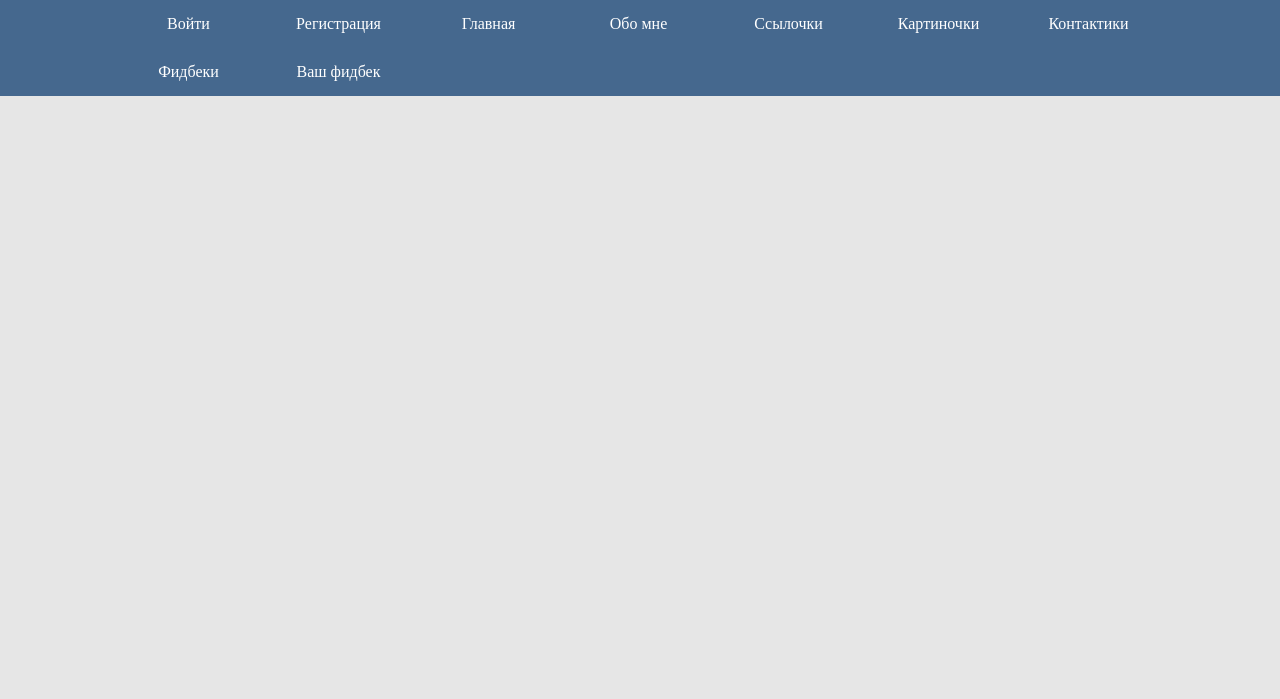
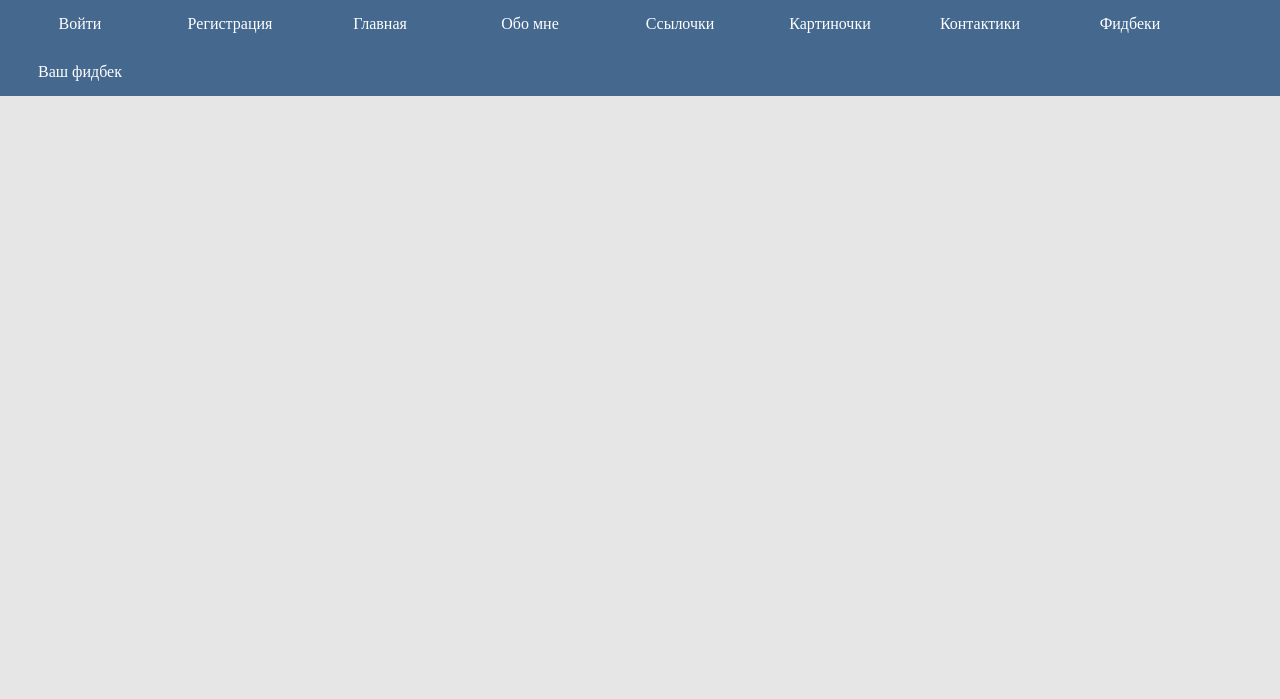
Before and after one commit to LevshinMisha/WEB, a Django app: template task1/mysite/templates/gallery.html in a window 1280 px wide. Shown: the top 699 px of the page. Run offline with Django 3.2, Linux system fonts and the light colour scheme; the template is opened without the code that fills it, so the values that code supplies are empty; parts of the project's set-up code (start-up, migrations or seed data) failed here and were passed over; grey boxes are pictures that could not be loaded.

Commit message:
Кароч, сделал центририрование для телефонов, а для простых смертных смешение по левому краю

```diff
--- a/task1/mysite/static/css/1.css
+++ b/task1/mysite/static/css/1.css
@@ -1,27 +1,10 @@
 body
 {
     background: rgba(230, 230, 230, 1);
-    width: 1365px;
     margin: auto;
 }
 
-@media(max-width: 1400px)
-{
-    body
-    {
-        width: 1065px;
-    }
-}
-
-@media(max-width: 1100px)
-{
-    body
-    {
-        width: 775px;
-    }
-}
-
-@media(max-width: 780px)
+@media(max-width: 615px)
 {
     body
     {
@@ -41,7 +24,7 @@ body
 {
     min-height: calc(100vh - 100px);
     min-width: 315px;
-
+    margin: 0 5px;
 }
 
 .main_content
@@ -49,8 +32,6 @@ body
 
     margin-top: -10px;
     padding: 5px;
-    margin-left: 6px;
-    margin-right: 6px;
     background: rgba(255, 255, 255, 0.8);
 }
 
@@ -64,8 +45,3 @@ body
     width: 300px;
     height: 300px;
 }
-
-footer
-{
-    margin-left: 5px;
-}
--- a/task1/mysite/static/css/gallery.css
+++ b/task1/mysite/static/css/gallery.css
@@ -7,19 +7,9 @@
     display: inline-block;
 }
 
-@media(max-width: 780px)
-{
-    .gallery_img
-    {
-        width: 100px;
-        height: 100px;
-    }
-}
-
 .gallery
 {
-    margin-left: -5px;
-    margin-top: -3px;
+    margin: 0 -5px;
     font-size: 0;
 }
 
@@ -68,3 +58,34 @@
 {
     background: rgba(255, 255, 255, 0);
 }
+
+.help
+{
+    width: 590px;
+    background: rgba(255, 255, 255, 0.8);
+    margin-left: -5px;
+    margin-bottom: 10px;
+    padding: 5px;
+}
+
+@media(max-width: 780px)
+{
+    .gallery_img
+    {
+        width: 100px;
+        height: 100px;
+    }
+
+    .help
+    {
+        width: 490px;
+    }
+}
+
+@media(max-width: 525px)
+{
+    .help
+    {
+        width: 290px;
+    }
+}
--- a/task1/mysite/static/css/header.css
+++ b/task1/mysite/static/css/header.css
@@ -18,7 +18,7 @@ header
     z-index: -100;
 }
 
-@media(max-width: 1400px)
+@media(max-width: 1359px)
 {
     .header_background
     {
@@ -36,13 +36,11 @@ header
 
 nav
 {
-    margin-left: -4px;
-    margin-right: 9px;
+
 }
 
 .menu
 {
-    margin-left: 10px;
     padding: 0px;
 }
 
--- a/task1/mysite/templates/gallery.html
+++ b/task1/mysite/templates/gallery.html
@@ -16,8 +16,8 @@
         </div>
     </div>
 
-    <p id="help">Здесь должен быть хелп. Если его тут нет, значит у вас не работает javascript</p>
 
+    <div class="help" id="help">Здесь должен быть хелп. Если вы видите эту надпись, значит у вас не работает javascript</div>
     <div class="gallery" id="gallery">
 
         {% for url in urls %}
@@ -28,4 +28,6 @@
 
 
 
+
+
 {% endblock %}
```
